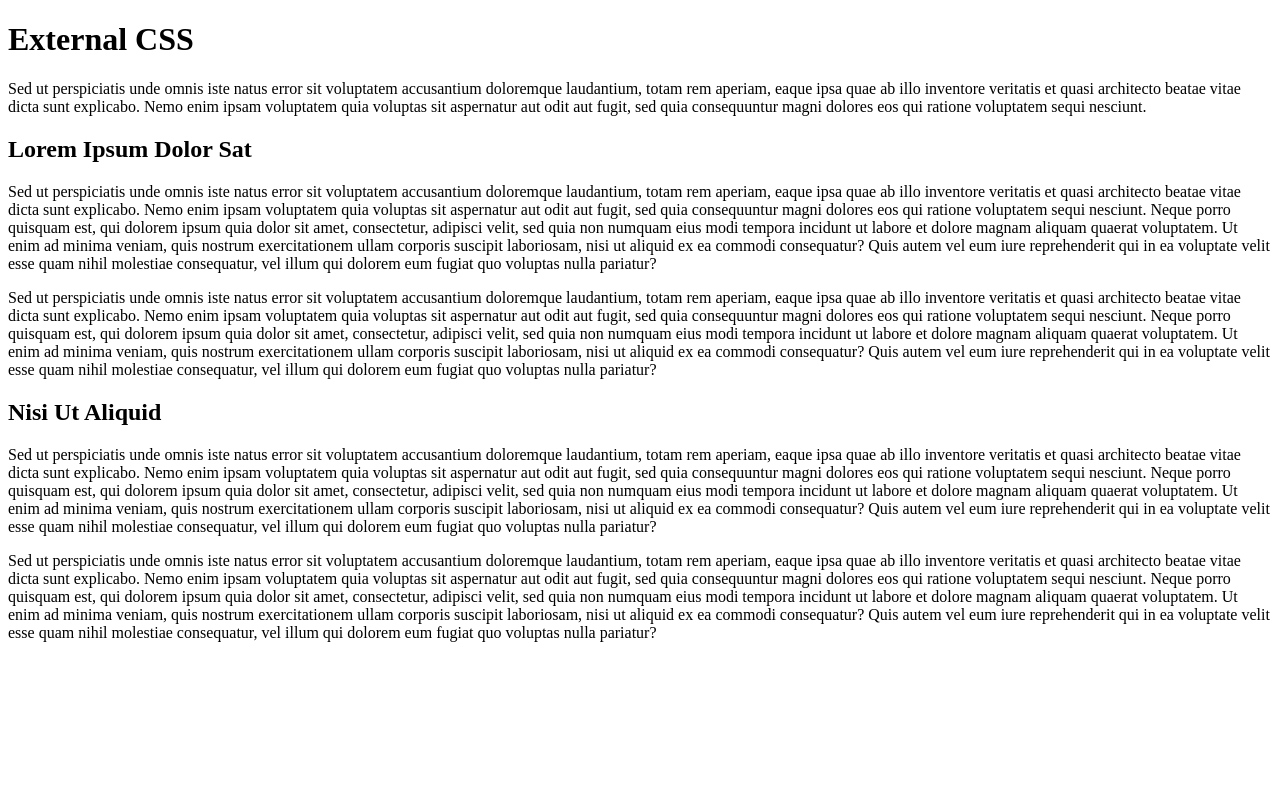
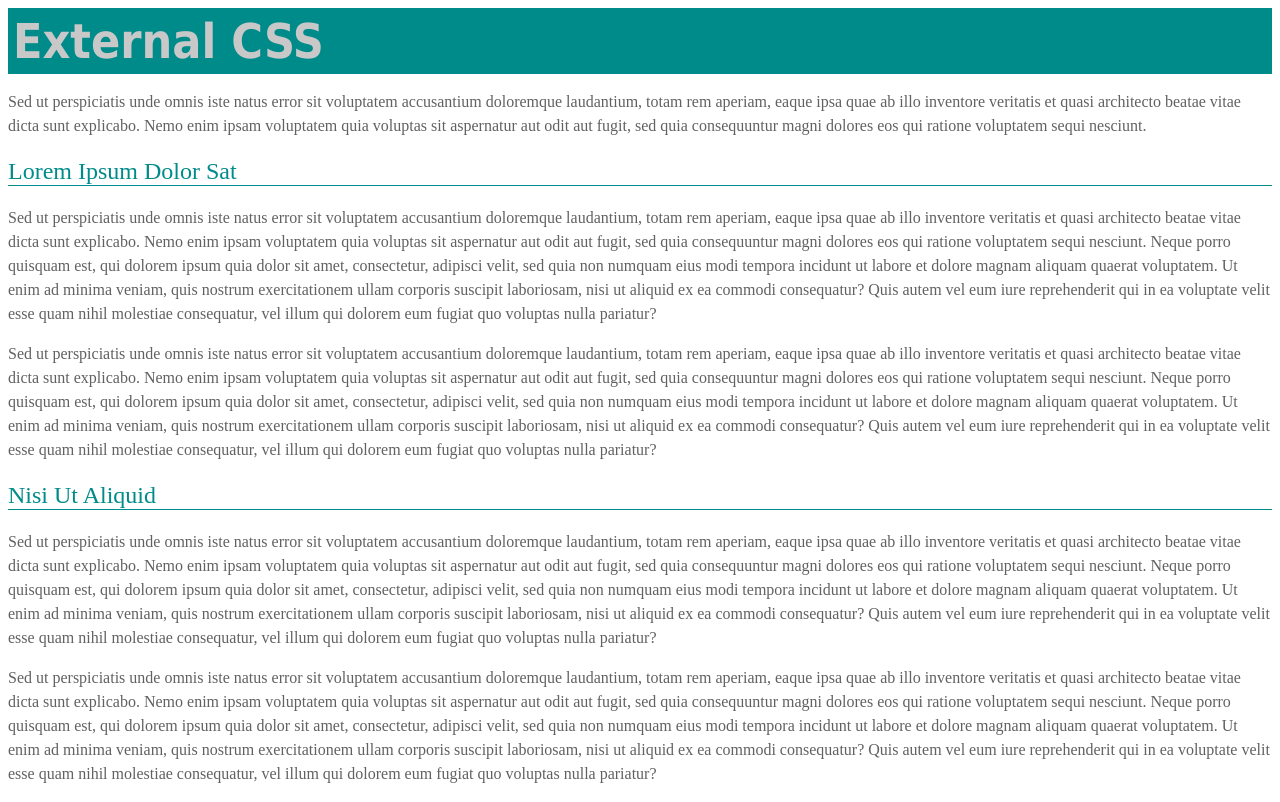
Before and after one commit to cabraldiogo/dws1, a plain HTML site: page applying-css/external.html in a window 1280 px wide. Drawn offline with Linux system fonts and the light colour scheme.

Commit message:
added the style and rel into the <link/> tag

```diff
--- /dev/null
+++ b/applying-css/css/style.css
@@ -0,0 +1,19 @@
+h1 {
+	color: rgb(200,200,200);
+	background-color: DarkCyan;
+	font-size: 3em;
+	font-family: Tahoma, Arial, sans-serif;
+	padding: 5px;
+	margin: 0;
+}
+
+h2 {
+	color: DarkCyan;
+	font-weight: normal;
+	border-bottom: 1px solid DarkCyan;
+}
+
+p {
+	color: #616161;
+	line-height: 1.5;
+}
--- a/applying-css/external.html
+++ b/applying-css/external.html
@@ -3,6 +3,7 @@
 	<head>
 		<meta charset="utf-8">
 		<title>External CSS</title>
+		<link href="css/style.css" type="text/css" rel="stylesheet"/>
 
 	</head>
 	<body>
```
Also changed, not shown: applying-css/style.css (deleted).
